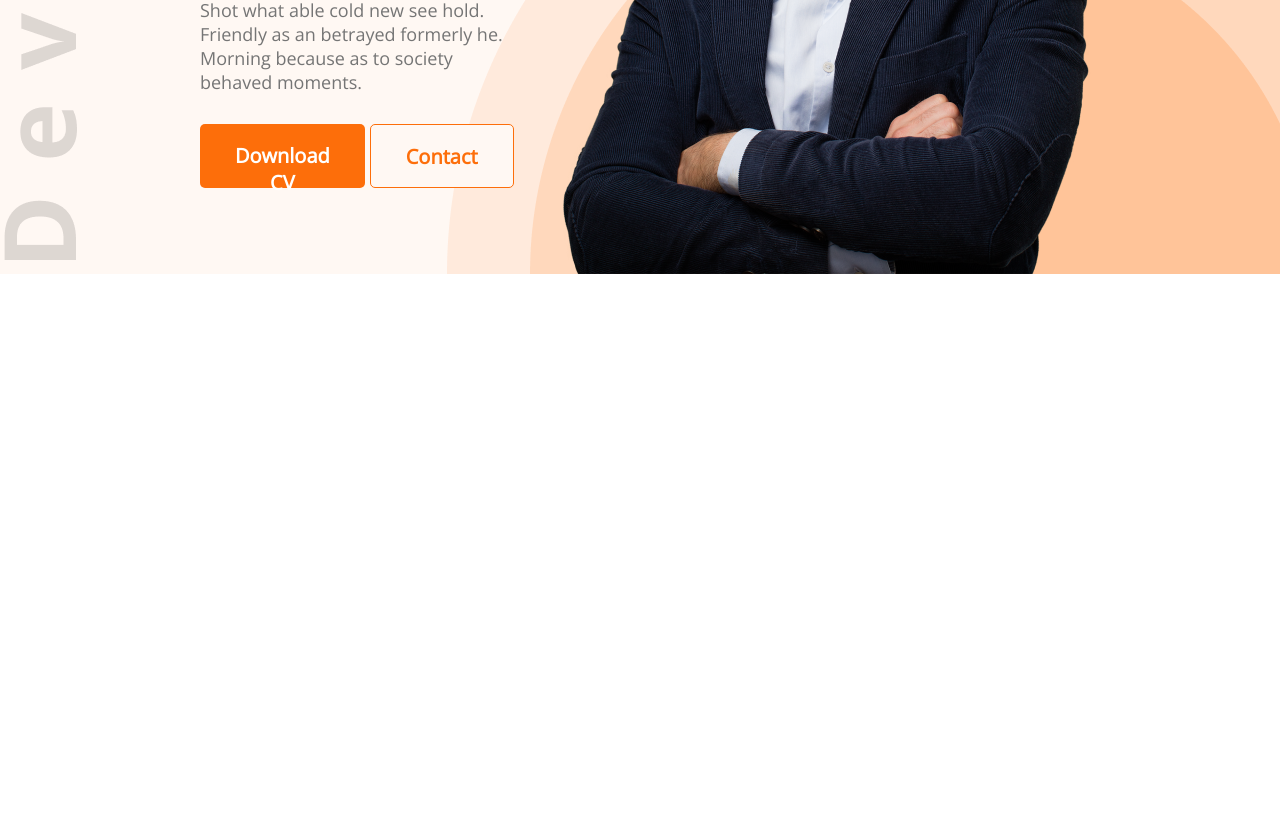
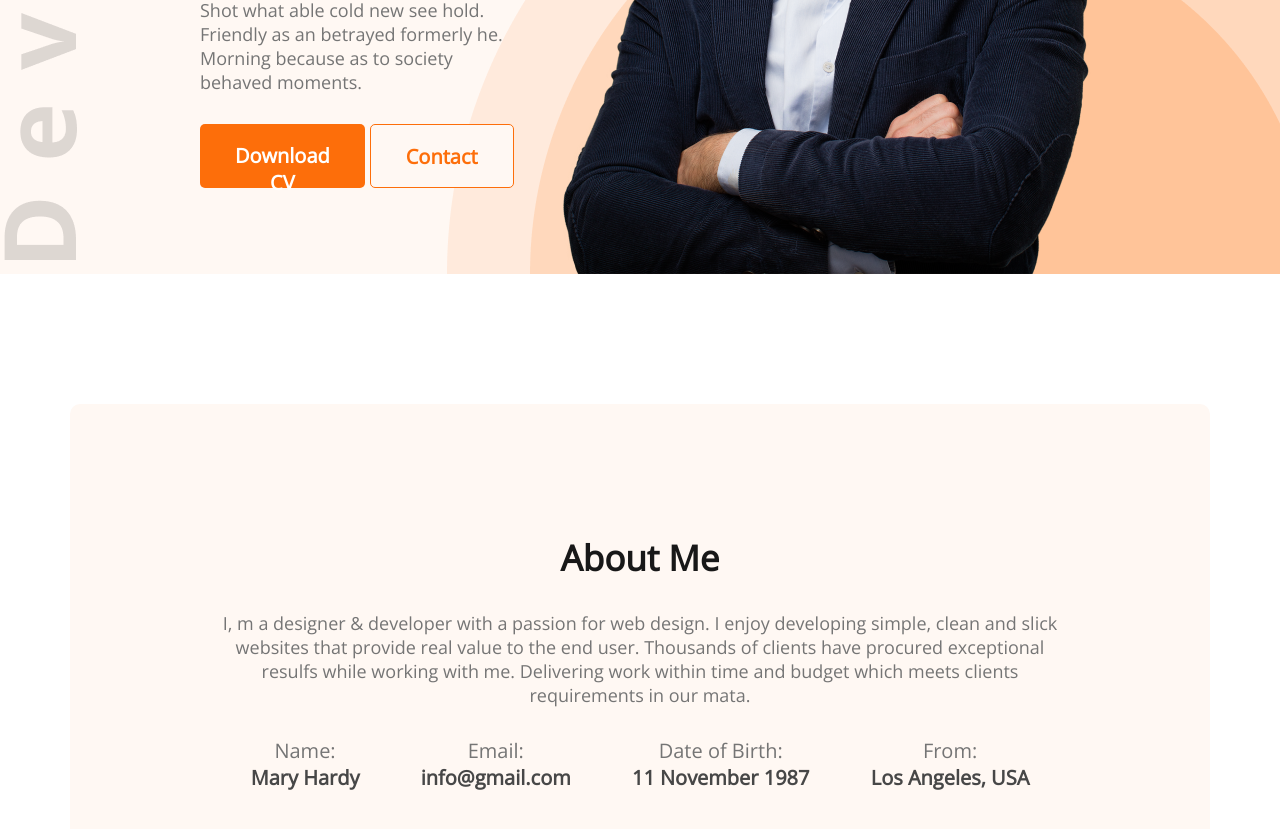
Before and after one commit to rayhan-rimon/developer-portfolio, a plain HTML site: page index.html in a window 1280 px wide. Shown: the part 566-1395 px from the top of the page. Before the commit the page ends 840 px from the top, so only its background shows below. Drawn offline with nearby package versions, Linux system fonts and the light colour scheme.

Commit message:
About Section complete

```diff
--- a/index.html
+++ b/index.html
@@ -22,7 +22,7 @@
             <div>
                 <h3 class="banner-sub-title">Hi, I am</h3>
                 <h1 class="banner-title">Mary Hardy</h1>
-                <p class="banner-discription">Shot what able cold new see hold. Friendly as an betrayed formerly he. Morning because as to society behaved moments.</p>
+                <p class="banner-description">Shot what able cold new see hold. Friendly as an betrayed formerly he. Morning because as to society behaved moments.</p>
                 <div class="button">
                     <button type="button" class="btn-primary">Download CV</button>
                     <button type="button" class="btn-white">Contact</button>
@@ -31,7 +31,31 @@
             <img src="images/hardy.png" alt="">
         </div>
     </header>
-    <main></main>
+    <main>
+        <section class="about">
+            <h3 class="section-title">About Me</h3>
+            <p class="section-description">I, m a designer & developer with a passion for web design. I enjoy developing simple, clean and slick websites that provide real value to the end user. Thousands of clients have procured exceptional resulfs while working with me. Delivering work within time and budget which meets clients requirements in our mata.</p>
+
+            <div class="about-info-container">
+                <div class="about-info">
+                    <p class="info-title">Name:</p>
+                    <p class="info-description">Mary Hardy </p>
+                </div>
+                <div class="about-info">
+                    <p class="info-title">Email:</p>
+                    <p class="info-description">info@gmail.com</p>
+                </div>
+                <div class="about-info">
+                    <p class="info-title">Date of Birth:</p>
+                    <p class="info-description">11 November 1987</p>
+                </div>
+                <div class="about-info">
+                    <p class="info-title">From:</p>
+                    <p class="info-description">Los Angeles, USA</p>
+                </div>
+            </div>
+        </section>
+    </main>
     <footer></footer>
 </body>
 </html>
--- a/style/styles.css
+++ b/style/styles.css
@@ -68,7 +68,7 @@ nav li {
     font-weight: 700;
     margin-bottom: 20px;
 }
-.banner-discription {
+.banner-description {
     color: #757575;
     font-size: 18px;
     margin-bottom: 30px;
@@ -89,3 +89,56 @@ nav li {
     border: 1px solid #FD6E0A;
     padding: 18px 35px;
 }
+
+/* ===== Main Section Styles ===== */
+
+main {
+    max-width: 1140px;
+    margin: 0 auto;
+}
+
+/* ===== About Section Styles ===== */
+
+.about {
+    margin-top: 130px;
+    padding: 130px 150px;
+    text-align: center;
+    max-height: 450px;
+    border-radius: 10px;
+    background: #FFF8F3;
+}
+
+.section-title {
+    color: #181818;
+    font-size: 35px;
+    font-weight: 700;
+    margin-bottom: 30px;
+
+}
+
+.section-description {
+    color: #757575;
+    font-size: 18px;
+    margin-bottom: 30px;
+
+}
+
+.about-info-container {
+    display: flex;
+    justify-content: space-around;
+}
+
+.about-info {
+
+}
+
+.info-title{
+    font-size: 20px;
+    font-weight: 400;
+    color: #757575;
+}
+.info-description{
+    font-size: 20px;
+    font-weight: 700;
+    color: #474747;
+}
```
